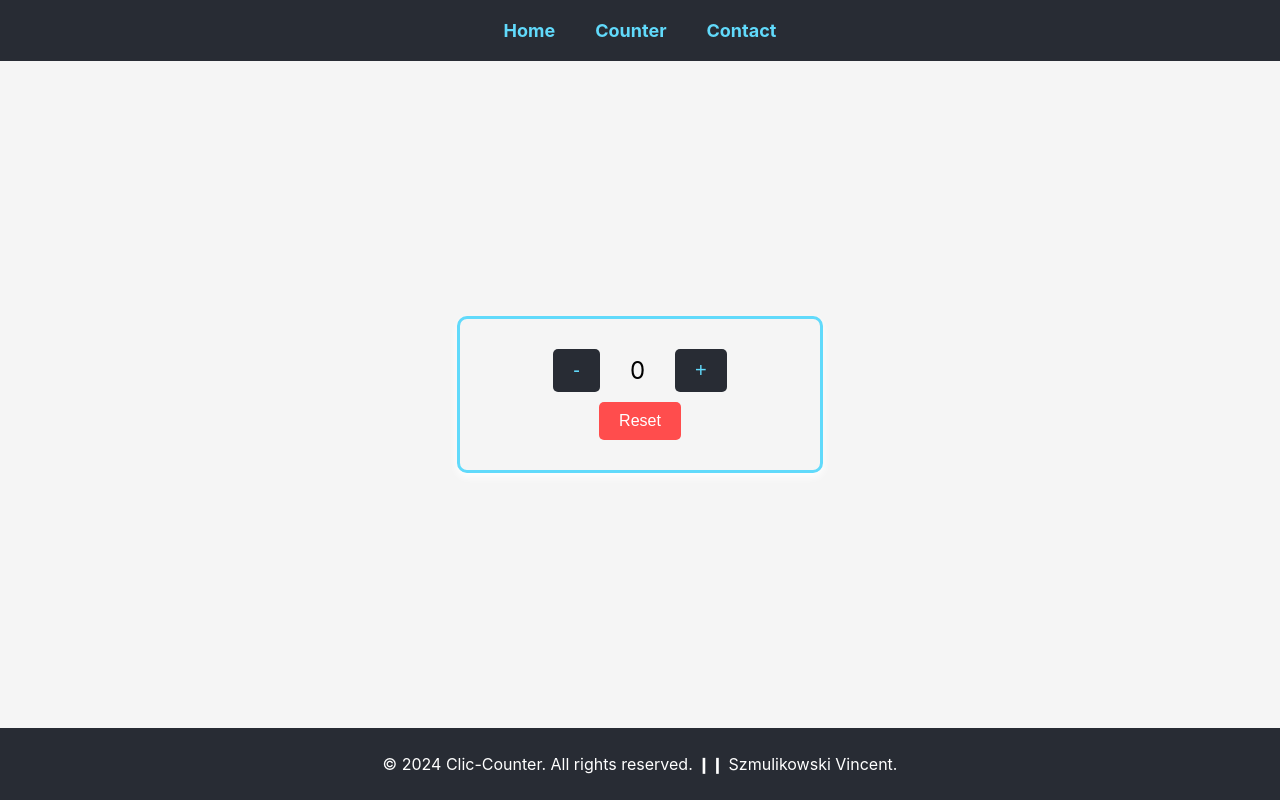
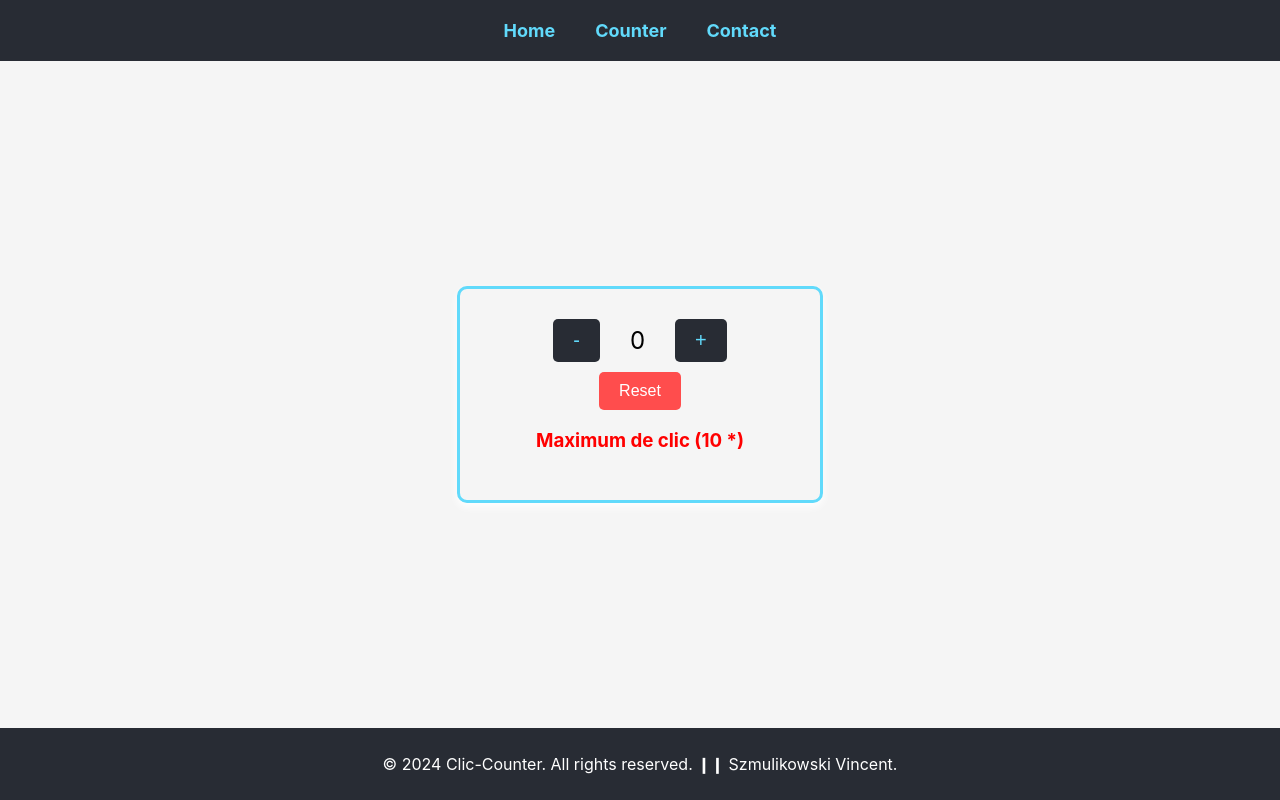
Before and after one commit to szmulikowskivincent/clic-counter, a React (Create React App) app: page /counter in a window 1280 px wide. Built offline with nearby package versions, Linux system fonts and the light colour scheme.

Commit message:
$ git push --force-with-lease

```diff
--- a/src/components/Counter.js
+++ b/src/components/Counter.js
@@ -42,6 +42,7 @@ const Counter = () => {
         <button onClick={reset} className="counter-button reset-button">
           Reset
         </button>
+        <h3>Maximum de clic (10 *)</h3>
       </div>
       <Footer />
     </div>
--- a/src/css/Counter.css
+++ b/src/css/Counter.css
@@ -5,7 +5,7 @@
   justify-content: center;
   inline-size: 300px;
   padding: 30px;
-  border: 3px solid #61dafb ;
+  border: 3px solid #61dafb;
   border-radius: 10px;
   box-shadow: 0 4px 8px white;
   margin: auto;
@@ -45,3 +45,7 @@
 .reset-button:hover {
   opacity: 0.8;
 }
+
+h3 {
+  color: red;
+}
```
